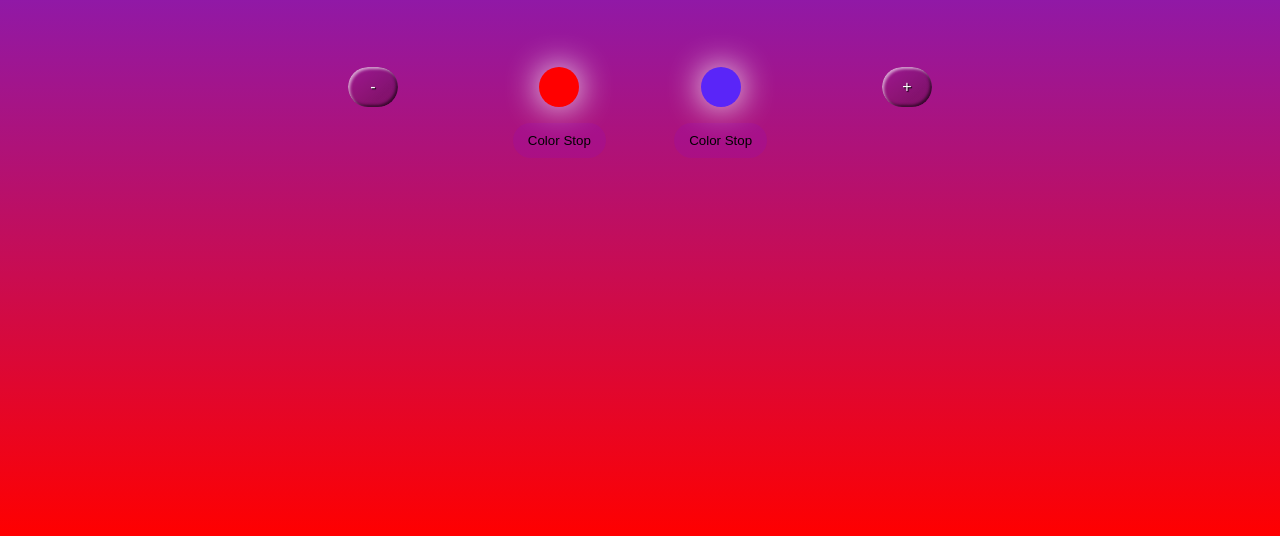
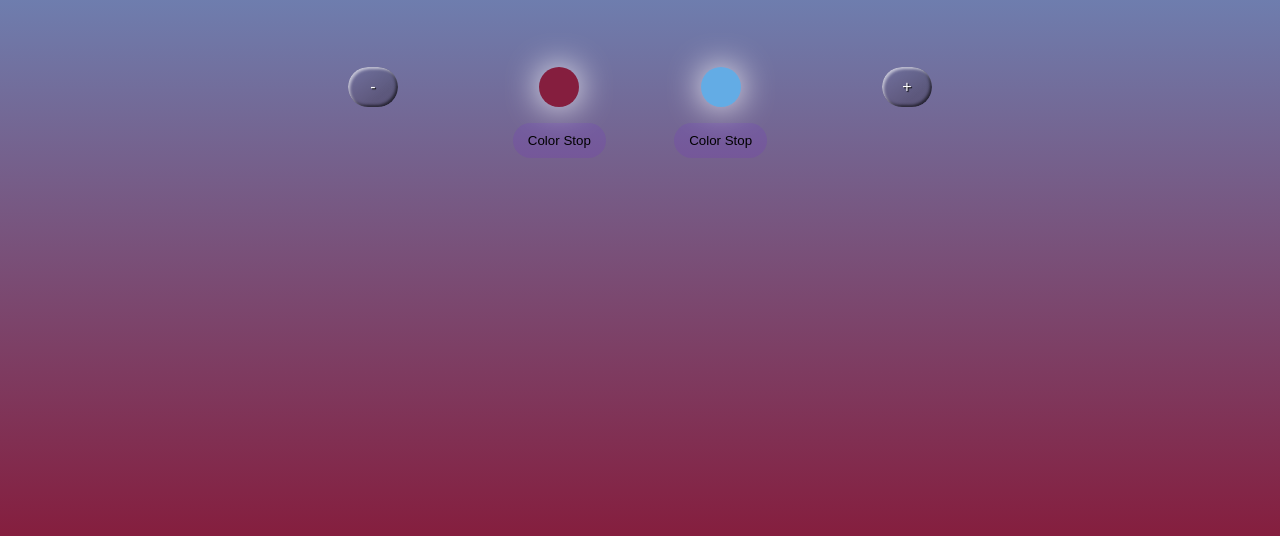
Before and after one commit to Fearles545/Glowing-Broccoli, a website built with Vite: page index.html in a window 1280 px wide. Shown: the part 264-800 px from the top of the page. Built offline with nearby package versions, Linux system fonts and the light colour scheme.

Commit message:
sort of working app

```diff
--- a/src/colorPickerGenerator.js
+++ b/src/colorPickerGenerator.js
@@ -1,4 +1,4 @@
-import { selectNode, selectNodes } from './utils';
+import { selectNode, selectNodes, interger } from './utils';
 import {
   changeColor,
   colorPickers,
@@ -7,20 +7,13 @@ import {
 } from './index';
 import { deg } from './logoButton';
 import { listeners } from './colorStops';
+import { colors } from './colors';
 
 const plusButton = selectNode('.plus');
 const minusButton = selectNode('.minus');
 const inputRangeOne = selectNode('.input-range-one');
 const inputRangeTwo = selectNode('.input-range-two');
 let colorStopButtons;
-const colors = [
-  '',
-  '#ff0000',
-  '#5a25f8',
-  '#00ff00',
-  '#0000ff',
-  '#daa520',
-];
 
 const colorInputsContainer = selectNode('.inputs');
 let colorInputsNumber = 2;
@@ -28,15 +21,20 @@ let colorInputsNumber = 2;
 function createColorPickers(number = 1) {
   for (let i = 1; i <= number; i++) {
     const container = document.createElement('div');
-    container.className = `color-picker picker${i}`;
+    container.className = `color-picker picker${
+      selectNodes('.color-picker').length
+    }`;
 
     const label = document.createElement('label');
-    label.setAttribute('for', `picker${i}`);
+    label.setAttribute(
+      'for',
+      `picker${selectNodes('.color-picker').length}`
+    );
 
     const input = document.createElement('input');
     input.setAttribute('type', 'color');
-    input.id = `picker${i}`;
-    input.setAttribute('value', `${colors[i]}`);
+    input.id = `picker${selectNodes('.color-picker').length}`;
+    input.setAttribute('value', `${colors[interger(colors.length)]}`);
     input.className = 'input-picker';
 
     const colorStopButton = document.createElement('button');
--- a/src/colorStops.js
+++ b/src/colorStops.js
@@ -1,8 +1,26 @@
 import { selectNode } from './utils';
 
+let controllers = [];
+
+function clearControllers() {
+  if (controllers.length) {
+    for (const controller of controllers) {
+      controller.abort();
+    }
+    controllers = [];
+    return;
+  }
+}
+
 export function listeners(buttonsArray, colorPickers) {
+  clearControllers();
+
   for (let i = 0; i < buttonsArray.length; i++) {
-    buttonsArray[i].addEventListener('click', () => {
+    const controller = new AbortController();
+    controllers.push(controller);
+    buttonsArray[i].addEventListener(
+      'click',
+      () => {
         if (selectNode(`.${colorPickers[i].id} .input-range`)) {
           selectNode(
             `.${colorPickers[i].id} .input-range-one`
@@ -22,6 +40,8 @@ export function listeners(buttonsArray, colorPickers) {
         rangeInput2.className = 'input-range input-range-two';
 
         colorPickers[i].parentNode.append(rangeInput1, rangeInput2);
-    });
+      },
+      { signal: controller.signal }
+    );
   }
 }
--- /dev/null
+++ b/src/colors.js
@@ -0,0 +1,26 @@
+export const colors = [
+  '#2ab7ca',
+  '#ff0000',
+  '#5a25f8',
+  '#00ff00',
+  '#0000ff',
+  '#daa520',
+  '#f6abb6',
+  '#011f4b',
+  '#b3cde0',
+  '#851e3e',
+  '#251e3e',
+  '#4a4e4d',
+  '#63ace5',
+  '#35a79c',
+  '#7bc043',
+  '#83d0c9',
+  '#283655',
+  '#bbbbbb',
+  '#e0a899',
+  '#ff6f69',
+  '#96ceb4 ',
+  '#ffeead',
+  '#88d8b0',
+  '#708090',
+];
--- a/src/index.js
+++ b/src/index.js
@@ -51,8 +51,4 @@ function changeColor(colorPickersArray, degree) {
   body.style.background = background;
 }
 
-console.log(
-  'БАГ ПРИ ДОБАВЛЕНИИ ПИКЕРОВ КНОПКА КОЛОРСТОП РАБОТАЕТ ПО ЕБАНУТОМУ !!!'
-);
-
 export { changeColor, colorPickersValues, colorPickers, resetArrays };
--- a/src/utils.js
+++ b/src/utils.js
@@ -23,5 +23,13 @@ function hex2rgb(hex) {
 
   return [r, g, b];
 }
+/**
+ * Return random whole number not greater than passed argument
+ * @param {number} num maximum value of random number
+ * @returns {number} random number
+ */
+function interger(num) {
+  return Math.round(Math.random() * num);
+}
 
-export { selectNode, selectNodes, hex2rgb };
+export { selectNode, selectNodes, hex2rgb, interger };
--- a/style.css
+++ b/style.css
@@ -273,3 +273,20 @@ h1 {
   box-shadow: rgb(38, 57, 77) 0px 20px 30px -10px;
   transition: box-shadow 1s;
 }
+
+@media only screen and (width < 700px) {
+  .logo {
+    width: 100%;
+    margin: 10rem 0 4rem;
+  }
+
+  .logo-clicked:hover,
+  .logo-clicked {
+    margin-top: 1rem;
+    width: 60%;
+  }
+
+  .inputs {
+    flex-wrap: wrap;
+  }
+}
```
Lines whose indentation alone changed are shown as unchanged.
